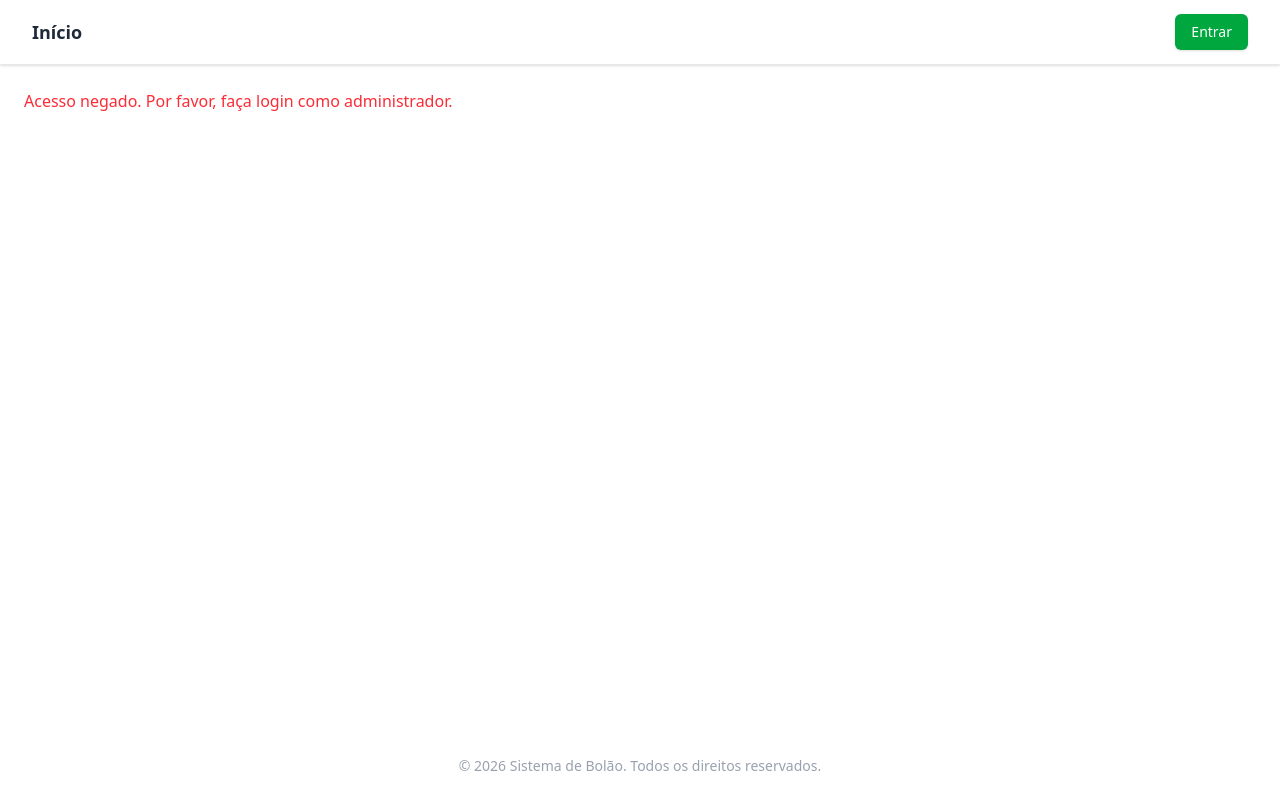
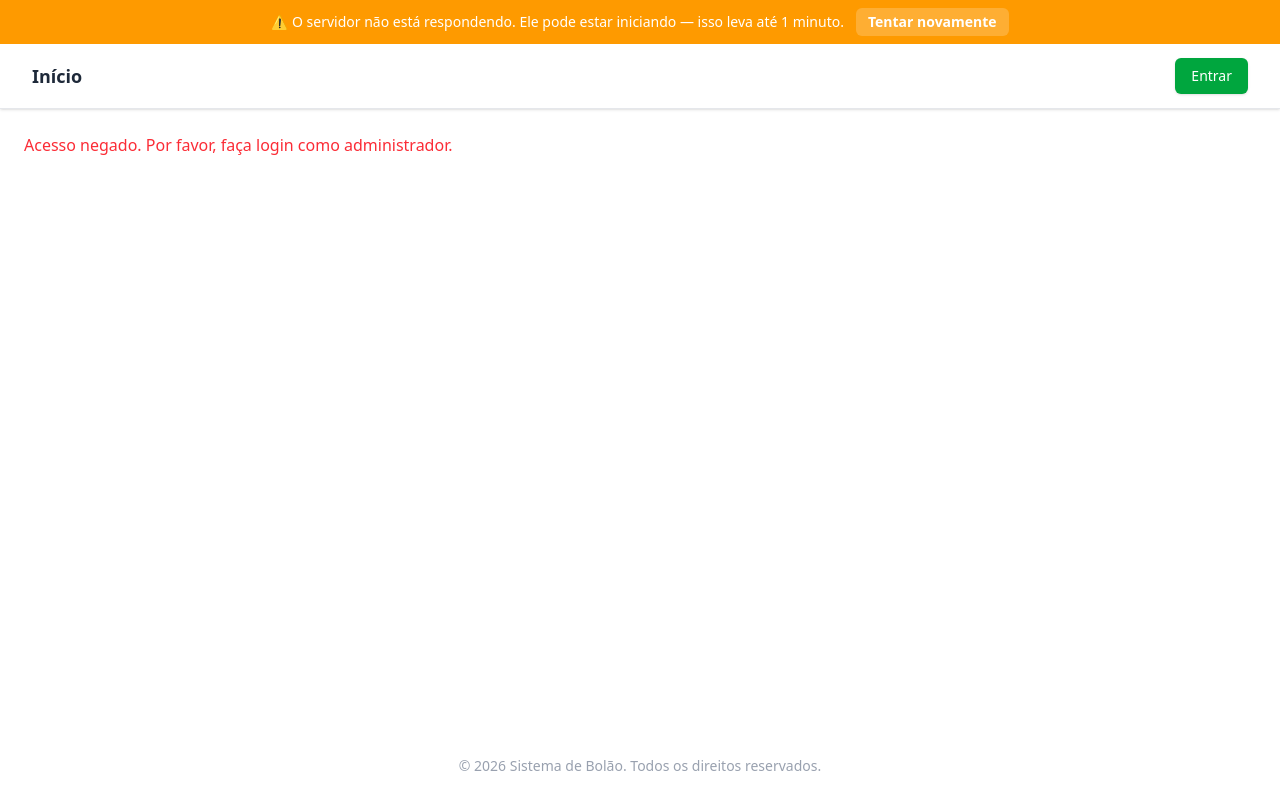
Before and after one commit to Mirkojr/bolao-frontend, a React (Vite) app: page /admin/edit/1 in a window 1280 px wide. Built offline with nearby package versions, Linux system fonts and the light colour scheme; no server answers.

Commit message:
feat(web): faixa de aviso quando a api nao responde

```diff
--- a/src/layout/MainLayout/MainLayout.tsx
+++ b/src/layout/MainLayout/MainLayout.tsx
@@ -1,11 +1,14 @@
 import { Outlet } from 'react-router-dom';
 import { NavBar } from '@/shared/components/NavBar';
 import { Footer } from '@/shared/components/footer';
+import { StatusServidor } from '@/shared/components/StatusServidor';
 
 // Componente de layout principal que envolve as páginas com NavBar e Footer
 export function MainLayout() {
     return (
         <div className="flex flex-col min-h-screen">
+            <StatusServidor />
+
             <header>
                 <NavBar />
             </header>
--- /dev/null
+++ b/src/shared/components/StatusServidor.tsx
@@ -0,0 +1,56 @@
+import { useEffect, useState } from 'react';
+import { API_OFFLINE_EVENT, API_ONLINE_EVENT } from '@/shared/api/httpClient';
+
+/**
+ * Faixa global exibida quando a API para de responder.
+ * Não precisa de prop: escuta os eventos disparados pelo httpClient.
+ */
+export function StatusServidor() {
+    const [offline, setOffline] = useState(false);
+    const [semInternet, setSemInternet] = useState(
+        typeof navigator !== 'undefined' && navigator.onLine === false,
+    );
+
+    useEffect(() => {
+        const cair = () => setOffline(true);
+        const voltar = () => setOffline(false);
+        const perdeuRede = () => setSemInternet(true);
+        const voltouRede = () => setSemInternet(false);
+
+        window.addEventListener(API_OFFLINE_EVENT, cair);
+        window.addEventListener(API_ONLINE_EVENT, voltar);
+        window.addEventListener('offline', perdeuRede);
+        window.addEventListener('online', voltouRede);
+
+        return () => {
+            window.removeEventListener(API_OFFLINE_EVENT, cair);
+            window.removeEventListener(API_ONLINE_EVENT, voltar);
+            window.removeEventListener('offline', perdeuRede);
+            window.removeEventListener('online', voltouRede);
+        };
+    }, []);
+
+    if (!offline && !semInternet) return null;
+
+    const texto = semInternet
+        ? 'Você está sem internet. Reconecte para continuar.'
+        : 'O servidor não está respondendo. Ele pode estar iniciando — isso leva até 1 minuto.';
+
+    return (
+        <div
+            role="status"
+            className="sticky top-0 z-50 flex flex-wrap items-center justify-center gap-3 bg-amber-500 px-4 py-2 text-center text-sm font-medium text-white"
+        >
+            <span>⚠️ {texto}</span>
+            {!semInternet && (
+                <button
+                    type="button"
+                    onClick={() => window.location.reload()}
+                    className="rounded-md bg-white/20 px-3 py-1 font-semibold transition hover:bg-white/30"
+                >
+                    Tentar novamente
+                </button>
+            )}
+        </div>
+    );
+}
```
